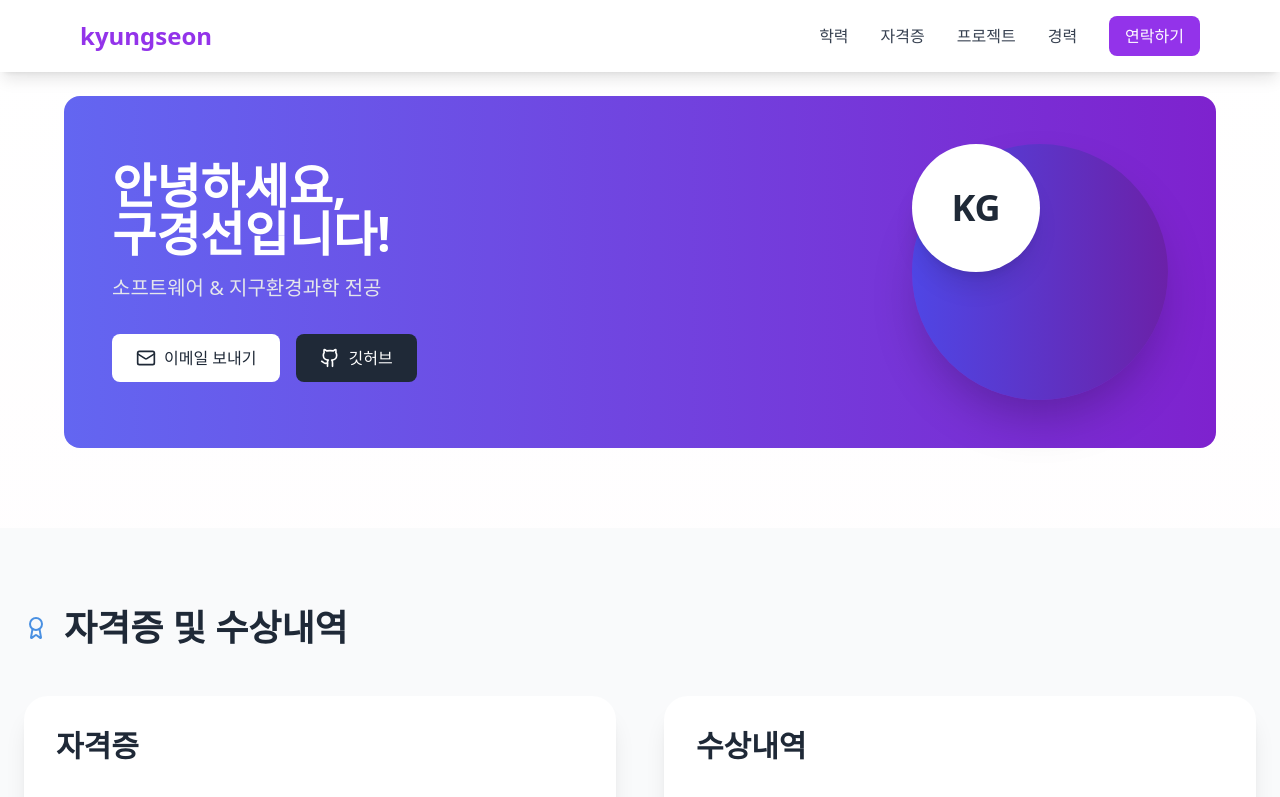
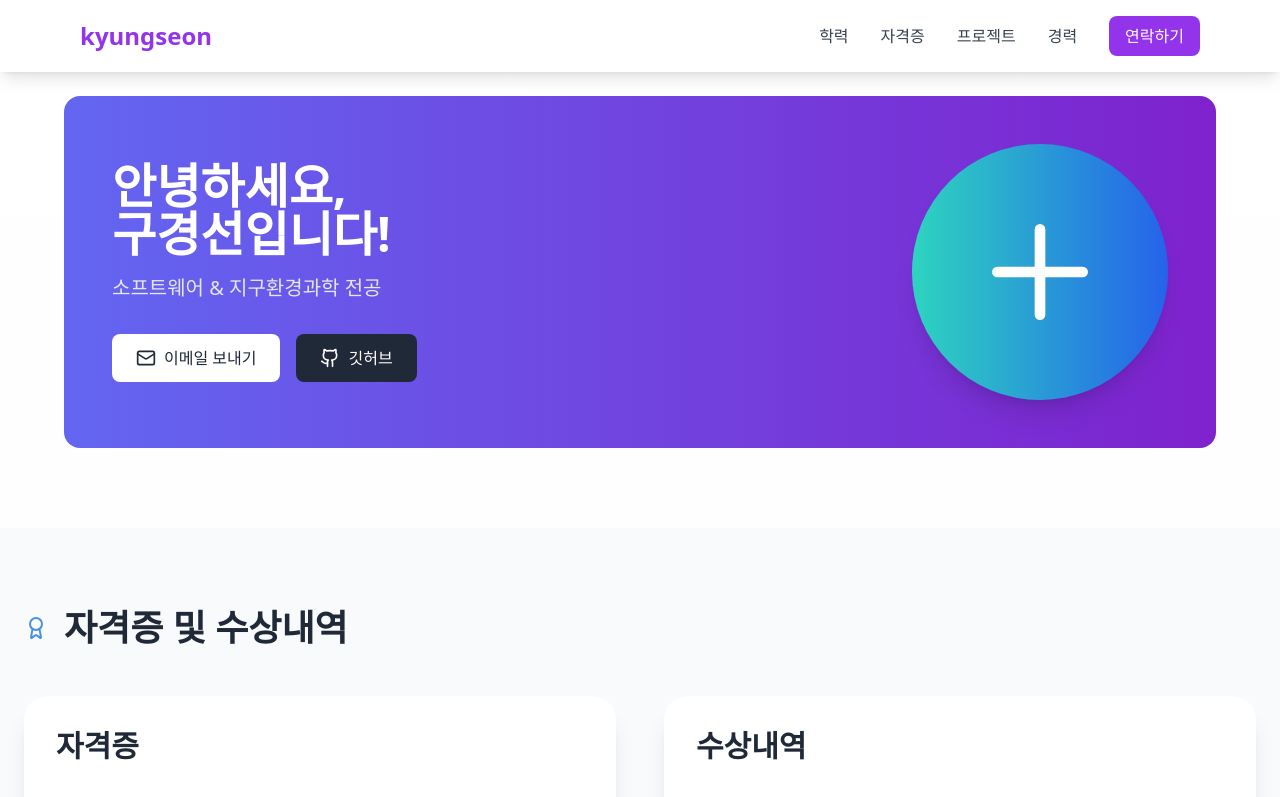
Before and after one commit to kookyungseon/portfolio-site, a React (Create React App) app: page / in a window 1280 px wide. Shown: the top 797 px of the page. Built offline with nearby package versions, Linux system fonts and the light colour scheme.

Commit message:
변경사항에 대한 설명

```diff
--- a/src/components/Hero.js
+++ b/src/components/Hero.js
@@ -39,10 +39,13 @@ const Hero = () => {
             </div>
           </div>
 
-          {/* 대체된 프로필 이미지 섹션 */}
-          <div className="hidden md:block relative flex justify-center items-center w-64 h-64 rounded-full bg-gradient-to-r from-indigo-600 to-purple-800 shadow-2xl">
-            <div className="w-32 h-32 bg-white rounded-full flex justify-center items-center shadow-xl">
-              <span className="text-4xl font-semibold text-gray-800">KG</span>
+          {/* 그래픽 대체 스타일 */}
+          <div className="hidden md:block relative">
+            <div className="w-64 h-64 bg-gradient-to-r from-teal-400 to-blue-600 rounded-full flex items-center justify-center shadow-xl">
+              {/* 간단한 일러스트나 그래픽 아이콘 추가 */}
+              <svg xmlns="http://www.w3.org/2000/svg" fill="none" viewBox="0 0 24 24" stroke="white" className="w-32 h-32">
+                <path strokeLinecap="round" strokeLinejoin="round" strokeWidth={2} d="M12 4v16m8-8H4" />
+              </svg>
             </div>
             <div className="absolute -z-10 w-72 h-72 rounded-full bg-purple-500 opacity-20 blur-xl -top-4 -left-4"></div>
           </div>
```
